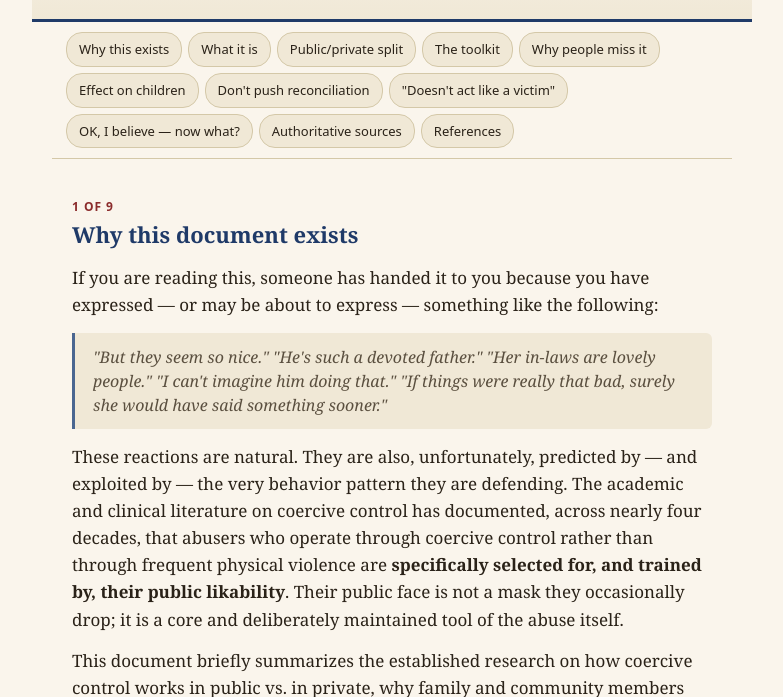
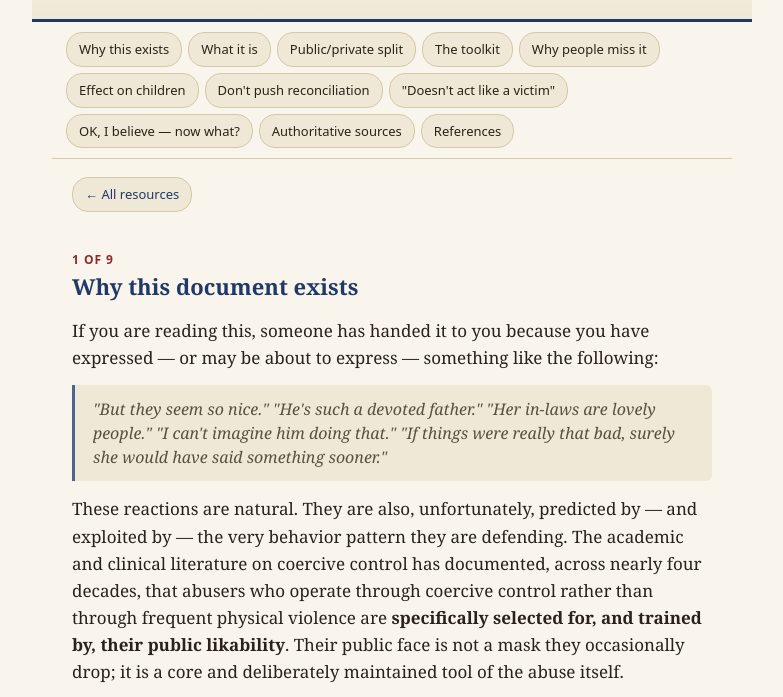
Before and after one commit to MilvusRae/ipv_support_resources, a plain HTML site: page Coercive_Control_Playbook.html in a window 1280 px wide. Shown: the part 110-807 px from the top of the page, without its empty margins (248-1031 px from the left). Drawn offline with Linux system fonts and the light colour scheme.

Commit message:
Update Coercive_Control_Playbook.html
Added link back to main

```diff
--- a/Coercive_Control_Playbook.html
+++ b/Coercive_Control_Playbook.html
@@ -364,7 +364,7 @@
 </nav>
 
 <main>
-
+<a href="http://milvusrae.github.io/ipv_support_resources/" style="display:inline-block;margin:18px 0 0;padding:6px 12px;background:#f0e8d6;border:1px solid #d4c8a8;border-radius:16px;font-family:ui-sans-serif,system-ui,sans-serif;font-size:13px;color:#1f3a68;text-decoration:none;font-weight:500;">← All resources</a>
 <section id="why">
 <div class="section-num">1 of 9</div>
 <h2>Why this document exists</h2>
```
